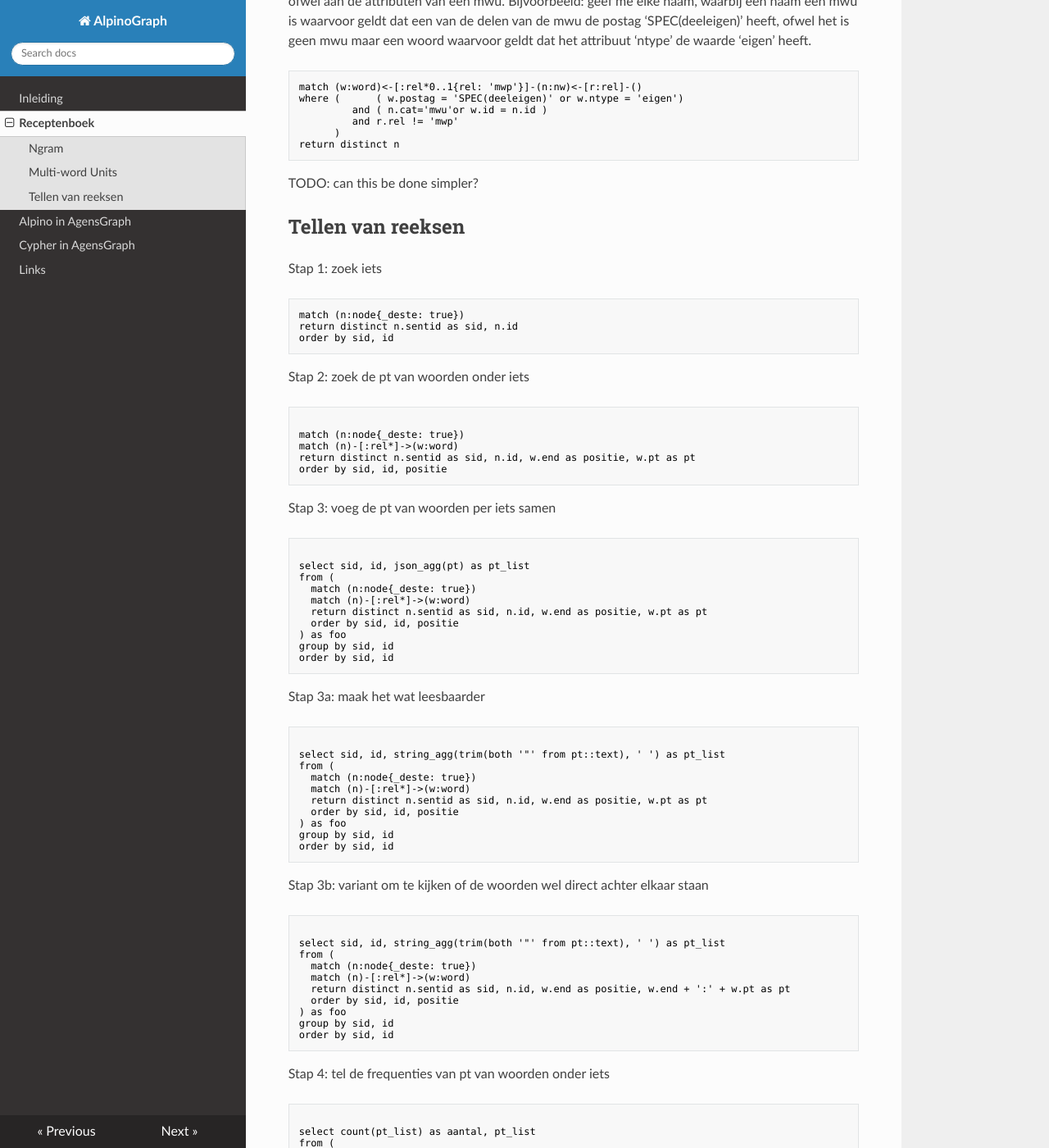
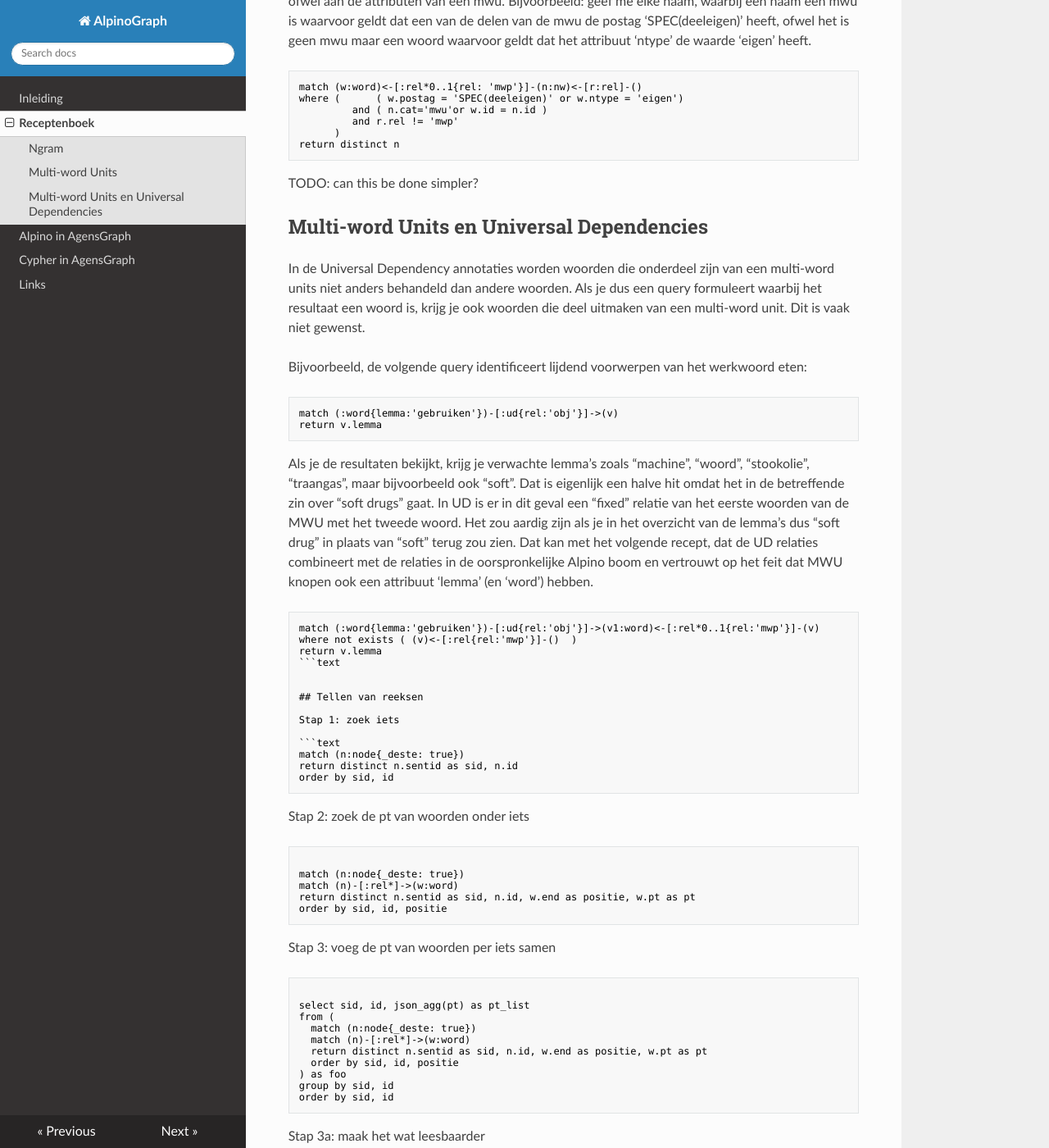
Before and after one commit to rug-compling/alpinograph-docs, an MkDocs documentation site: the page built from docs/recepten.md, in a window 1280 px wide and 1400 px high, scrolled down 1664 px. Shown: the whole window at 82% size. Built offline with MkDocs 1.6.1, drawn with Linux system fonts in a browser that asks for light colours; nearby versions of some CDN libraries.

Commit message:
Update recepten.md

````diff
--- a/docs/recepten.md
+++ b/docs/recepten.md
@@ -85,6 +85,25 @@ return distinct n
 ```
 TODO: can this be done simpler?
 
+## Multi-word Units en Universal Dependencies
+
+In de Universal Dependency annotaties worden woorden die onderdeel zijn van een multi-word units niet anders behandeld dan andere woorden. Als je dus een query formuleert waarbij het resultaat een woord is, krijg je ook woorden die deel uitmaken van een multi-word unit. Dit is vaak niet gewenst.
+
+Bijvoorbeeld, de volgende query identificeert lijdend voorwerpen van het werkwoord eten:
+
+```text
+match (:word{lemma:'gebruiken'})-[:ud{rel:'obj'}]->(v)
+return v.lemma
+```
+
+Als je de resultaten bekijkt, krijg je verwachte lemma's zoals "machine", "woord", "stookolie", "traangas", maar
+bijvoorbeeld ook "soft". Dat is eigenlijk een halve hit omdat het in de betreffende zin over "soft drugs" gaat. In UD is er in dit geval een "fixed" relatie van het eerste woorden van de MWU met het tweede woord. Het zou aardig zijn als je in het overzicht van de lemma's dus "soft drug" in plaats van "soft" terug zou zien. Dat kan met het volgende recept, dat de UD relaties combineert met de relaties in de oorspronkelijke Alpino boom en vertrouwt op het feit dat MWU knopen ook een attribuut 'lemma' (en 'word') hebben.
+
+```text
+match (:word{lemma:'gebruiken'})-[:ud{rel:'obj'}]->(v1:word)<-[:rel*0..1{rel:'mwp'}]-(v)
+where not exists ( (v)<-[:rel{rel:'mwp'}]-()  )
+return v.lemma
+```text
 
 
 ## Tellen van reeksen
````
